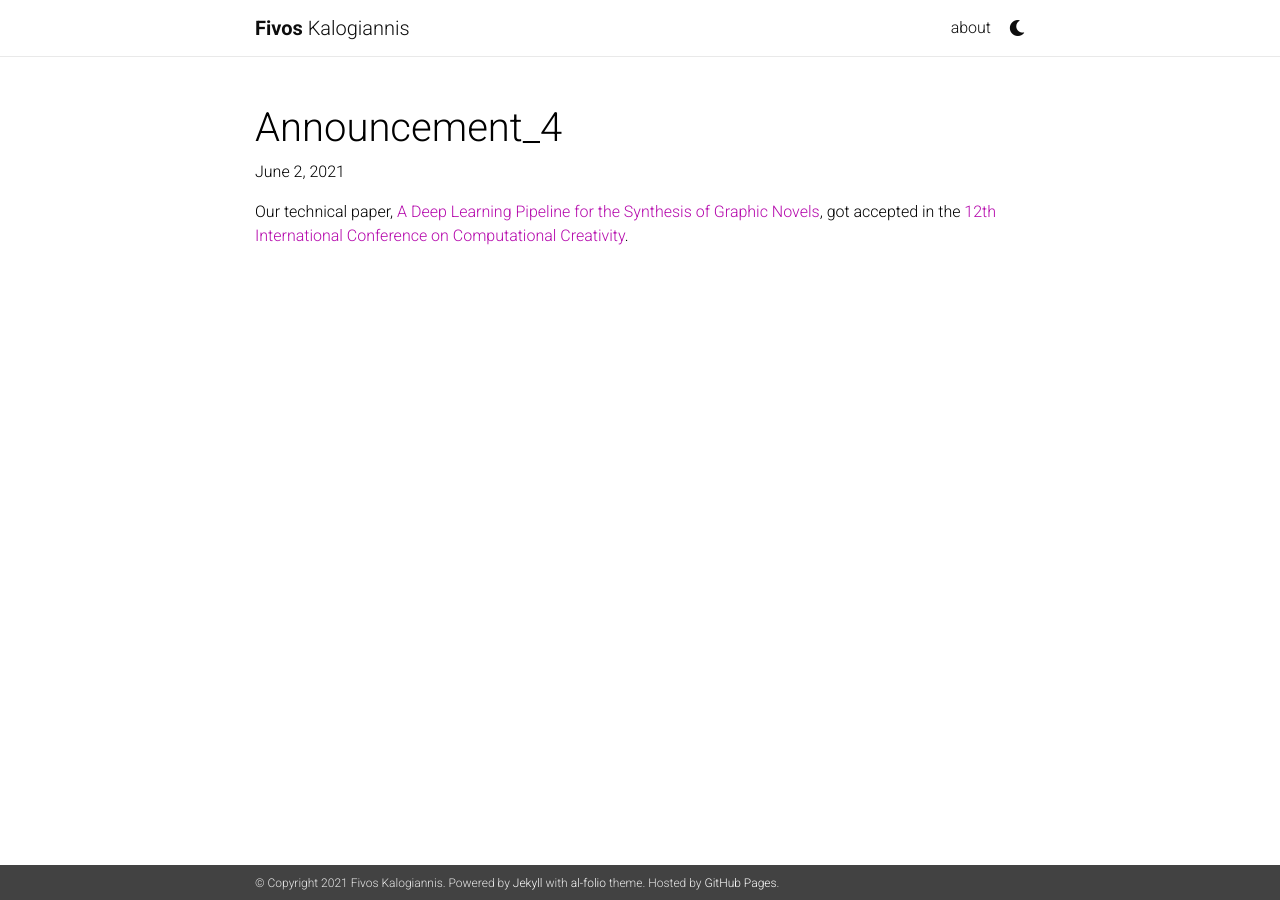
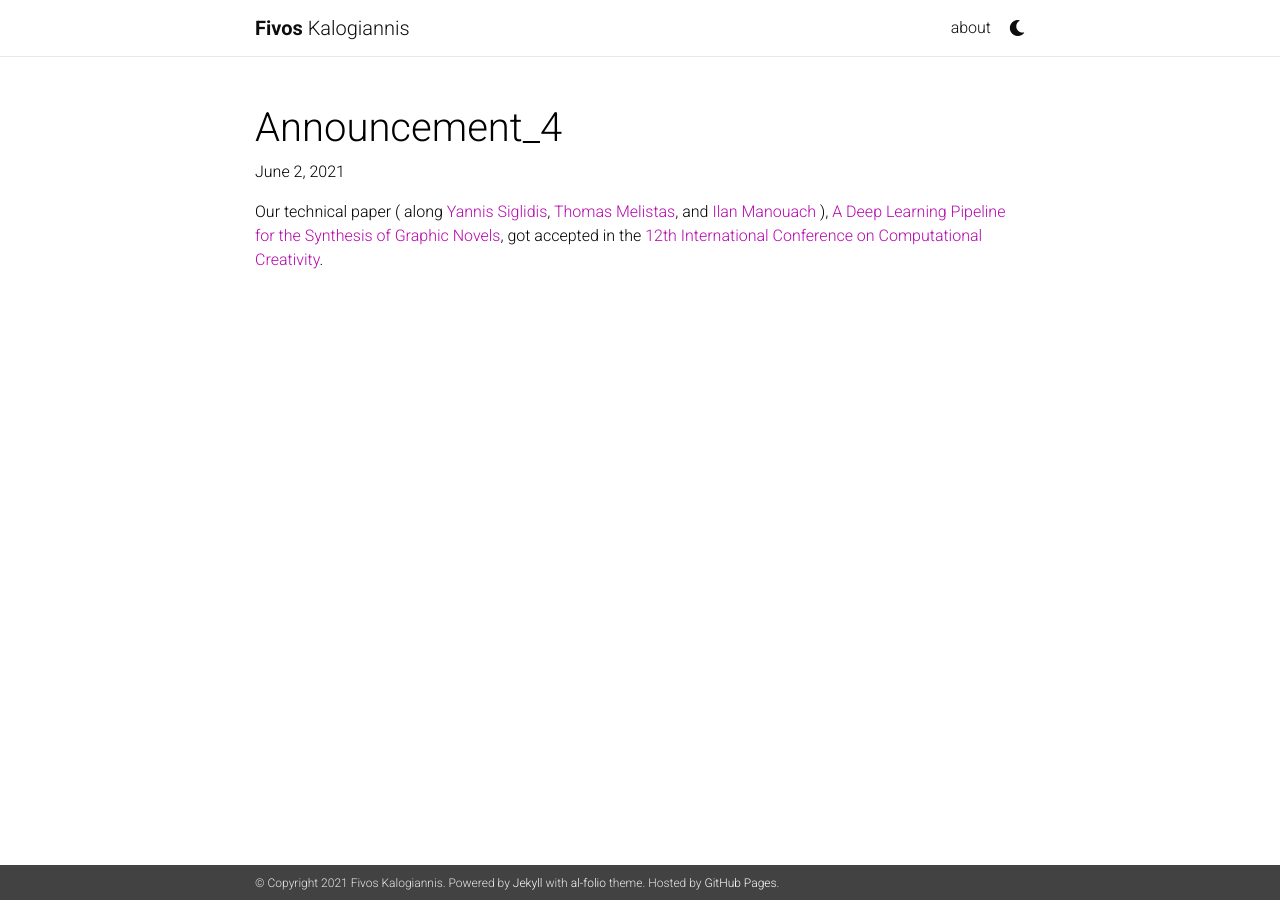
Before and after one commit to fivoskal/fivoskal.github.io, a Jekyll site: the page built from _news/announcement_4.md, in a window 1280 px wide. Built offline with Jekyll 4.4.1, drawn with Linux system fonts in a browser that asks for light colours; nearby versions of some CDN libraries; comment, search, counter and statistics services are not loaded; a style sheet for code colours, icons or effects is not loaded.

Commit message:
links to people

```diff
--- a/_news/announcement_4.md
+++ b/_news/announcement_4.md
@@ -4,4 +4,6 @@ date: 2021-06-02
 inline: true
 ---
 
-Our technical paper, [A Deep Learning Pipeline for the Synthesis of Graphic Novels](https://computationalcreativity.net/iccc21/wp-content/uploads/2021/09/ICCC_2021_paper_52.pdf), got accepted in the [12th International Conference on Computational Creativity](https://computationalcreativity.net/iccc21/).
+Our technical paper ( along <a href="https://fr.linkedin.com/in/yiannis-siglidis-7a54801b8" target="_blank">Yannis Siglidis</a>,
+<a href="https://gr.linkedin.com/in/thomas-melistas" target="_blank">Thomas Melistas</a>, and
+<a href="https://ilanmanouach.com/" target="_blank">Ilan Manouach</a> ), [A Deep Learning Pipeline for the Synthesis of Graphic Novels](https://computationalcreativity.net/iccc21/wp-content/uploads/2021/09/ICCC_2021_paper_52.pdf), got accepted in the [12th International Conference on Computational Creativity](https://computationalcreativity.net/iccc21/).
```
